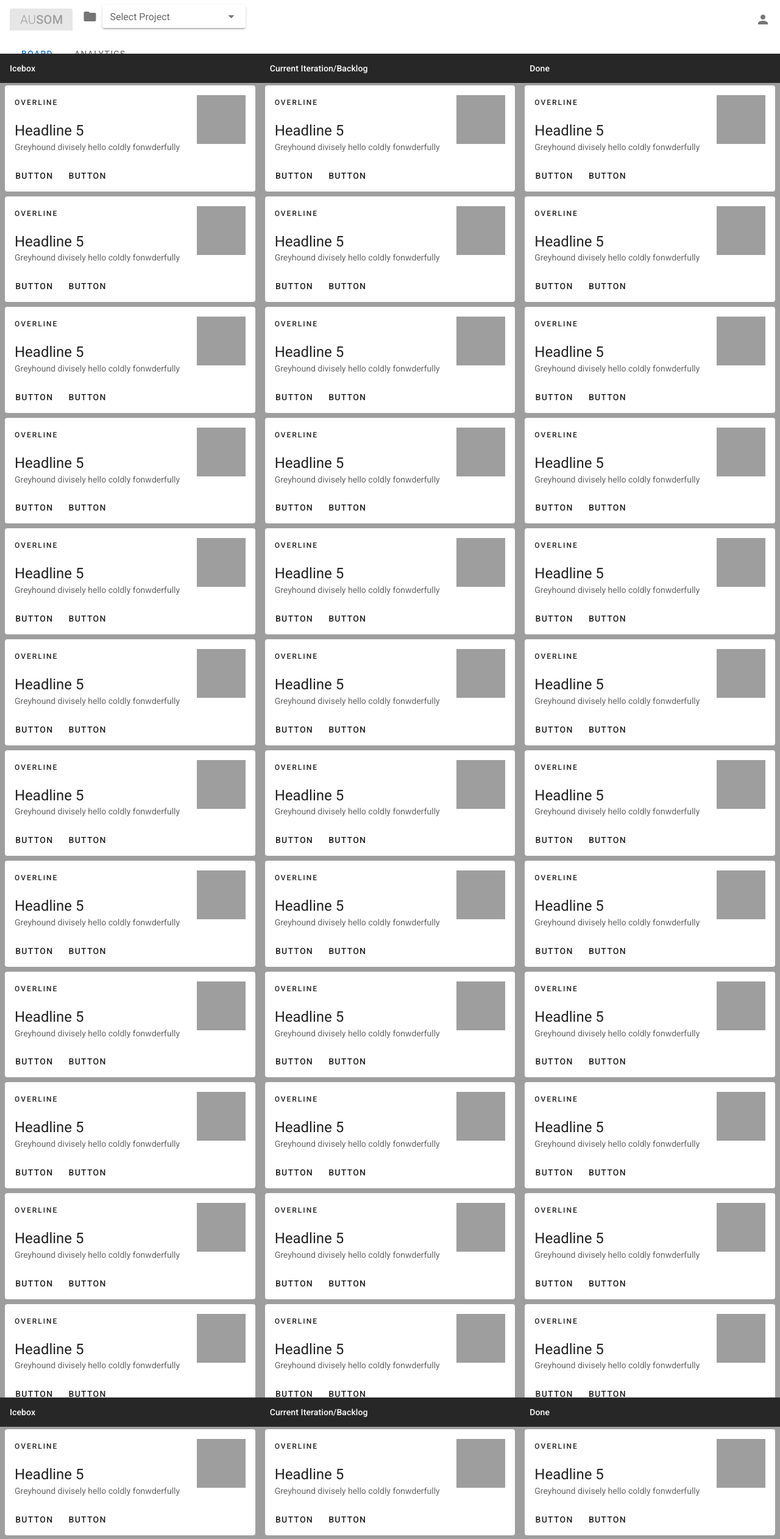
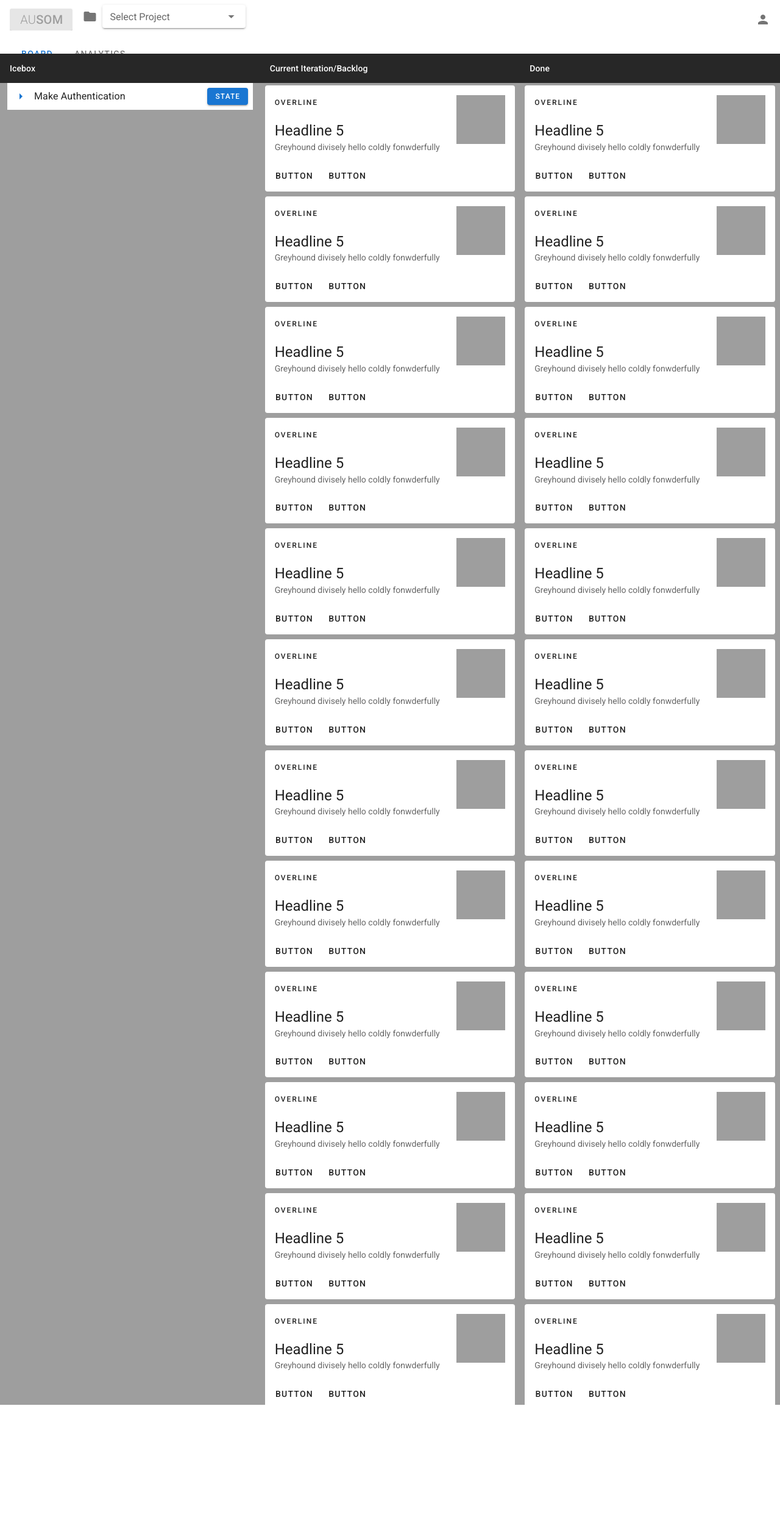
Before and after one commit to madevara24/performance-report-prototype, a Vue app: page /project/1/board in a window 1280 px wide. Shown: the top 2523 px of the page at 61% size. After the commit the page ends 2315 px from the top, so only its background shows below. Built offline with nearby package versions, Linux system fonts and the light colour scheme.

Commit message:
Add task card prototype

```diff
--- a/src/components/Navbar.vue
+++ b/src/components/Navbar.vue
@@ -36,10 +36,10 @@
       <template v-if="isOnProjectPage" #extension>
           <v-toolbar-items>
             <v-tabs grow>
-              <v-tab>
+              <v-tab href="board">
                 Board
               </v-tab>
-              <v-tab>
+              <v-tab href="analytics">
                 Analytics
               </v-tab>
             </v-tabs>
--- /dev/null
+++ b/src/components/TaskCard.vue
@@ -0,0 +1,34 @@
+<template>
+    <div>
+        <v-sheet color="white px-3" width="inherit">
+            <v-row>
+                <template>
+                    <v-btn class="ma-1" color="primary" dark icon @click="isExtended = !isExtended">
+                        <v-icon v-if="isExtended" dark>arrow_drop_down</v-icon>
+                        <v-icon v-if="!isExtended" dark>arrow_right</v-icon>
+                    </v-btn>
+                </template>
+                <template v-if="!isExtended">
+                        <span class="subtitle-1 d-flex align-center">{{cardData.title}}</span>
+                        <v-spacer></v-spacer>
+                        <v-btn class="mt-2 mr-2 d-flex align-right" color="primary" dark small>
+                            State
+                        </v-btn>
+                </template>
+            </v-row>
+        </v-sheet>
+    </div>
+</template>
+
+<script>
+export default {
+    props:{
+        cardData: null
+    },
+    data() {
+        return {
+            isExtended: false
+        }
+    },
+}
+</script>
--- a/src/views/Analytics.vue
+++ b/src/views/Analytics.vue
@@ -13,7 +13,20 @@
             <v-card-title>Deliverabillity</v-card-title>
             <v-card-text>
               The deliverability graph goes here
-              Deliverabillity : completed/total (shown per iteration)
+              <v-sparkline
+                :value="burndown.value"
+                :gradient="gradient"
+                :smooth="radius || false"
+                :padding="padding"
+                :line-width="width"
+                :stroke-linecap="lineCap"
+                :gradient-direction="gradientDirection"
+                :fill="fill"
+                :type="type"
+                :auto-line-width="autoLineWidth"
+                auto-draw
+                show-labels
+              ></v-sparkline>
             </v-card-text>
           </v-card>
         </v-col>
@@ -39,11 +52,37 @@
 </template>
 
 <script>
+const gradients = [
+    ['#222'],
+    ['#42b3f4'],
+    ['red', 'orange', 'yellow'],
+    ['purple', 'violet'],
+    ['#00c6ff', '#F0F', '#FF0'],
+    ['#f72047', '#ffd200', '#1feaea'],
+  ]
 export default {
   created() {
     //eslint-disable-next-line
     // console.log(this.$route.params.projectId)
   },
+  data() {
+    return {
+      width: 2,
+      radius: 10,
+      padding: 8,
+      lineCap: 'round',
+      gradient: gradients[5],
+      value: [0, 2, 5, 9, 5, 10, 3, 5, 0, 0, 1, 8, 2, 9, 0],
+      gradientDirection: 'top',
+      gradients,
+      fill: false,
+      type: 'trend',
+      autoLineWidth: false,
+      burndown:{
+        value:[12, 12, 9, 4, 0],
+      }
+    }
+  },
 
 }
 </script>
--- a/src/views/Board.vue
+++ b/src/views/Board.vue
@@ -4,25 +4,9 @@
             <v-col cols="12" sm="4" class="py-0 px-3 custom-border grey" >
                 <v-row><BoardColumnHeader :headerData="iceboxColumn"/></v-row>
                 <v-row>
-                    <v-card v-for="n in 12" :key="n" class="my-1 mx-2" flat><v-list-item three-line>
-                        <v-list-item-content>
-                            <div class="overline mb-4">OVERLINE</div>
-                            <v-list-item-title class="headline mb-1">Headline 5</v-list-item-title>
-                            <v-list-item-subtitle>Greyhound divisely hello coldly fonwderfully</v-list-item-subtitle>
-                        </v-list-item-content>
-
-                        <v-list-item-avatar
-                            tile
-                            size="80"
-                            color="grey"
-                        ></v-list-item-avatar>
-                        </v-list-item>
-
-                        <v-card-actions>
-                        <v-btn text>Button</v-btn>
-                        <v-btn text>Button</v-btn>
-                        </v-card-actions>
-                    </v-card>
+                    <v-col cols="12" sm="12">
+                        <TaskCard :cardData="cards[0]" />
+                    </v-col>
                 </v-row>
             </v-col>
             <v-col cols="12" sm="4" class="py-0 px-3 custom-border grey" >
@@ -74,85 +58,13 @@
                 </v-row>
             </v-col>
         </v-row>
-        <v-row class="grey">
-            <v-col cols="12" sm="4" class="py-0 px-3 custom-border grey" >
-                <v-row><BoardColumnHeader :headerData="iceboxColumn"/></v-row>
-                <v-row>
-                    <v-card v-for="n in 12" :key="n" class="my-1 mx-2" flat><v-list-item three-line>
-                        <v-list-item-content>
-                            <div class="overline mb-4">OVERLINE</div>
-                            <v-list-item-title class="headline mb-1">Headline 5</v-list-item-title>
-                            <v-list-item-subtitle>Greyhound divisely hello coldly fonwderfully</v-list-item-subtitle>
-                        </v-list-item-content>
 
-                        <v-list-item-avatar
-                            tile
-                            size="80"
-                            color="grey"
-                        ></v-list-item-avatar>
-                        </v-list-item>
-
-                        <v-card-actions>
-                        <v-btn text>Button</v-btn>
-                        <v-btn text>Button</v-btn>
-                        </v-card-actions>
-                    </v-card>
-                </v-row>
-            </v-col>
-            <v-col cols="12" sm="4" class="py-0 px-3 custom-border grey" >
-                <v-row><BoardColumnHeader :headerData="backlogColumn"/></v-row>
-                <v-row>
-                    <v-card v-for="n in 12" :key="n" class="my-1 mx-2" flat><v-list-item three-line>
-                        <v-list-item-content>
-                            <div class="overline mb-4">OVERLINE</div>
-                            <v-list-item-title class="headline mb-1">Headline 5</v-list-item-title>
-                            <v-list-item-subtitle>Greyhound divisely hello coldly fonwderfully</v-list-item-subtitle>
-                        </v-list-item-content>
-
-                        <v-list-item-avatar
-                            tile
-                            size="80"
-                            color="grey"
-                        ></v-list-item-avatar>
-                        </v-list-item>
-
-                        <v-card-actions>
-                        <v-btn text>Button</v-btn>
-                        <v-btn text>Button</v-btn>
-                        </v-card-actions>
-                    </v-card>
-                </v-row>
-            </v-col>
-            <v-col cols="12" sm="4" class="py-0 px-3 custom-border grey" >
-                <v-row><BoardColumnHeader :headerData="doneColumn"/></v-row>
-                <v-row>
-                    <v-card v-for="n in 12" :key="n" class="my-1 mx-2" flat><v-list-item three-line>
-                        <v-list-item-content>
-                            <div class="overline mb-4">OVERLINE</div>
-                            <v-list-item-title class="headline mb-1">Headline 5</v-list-item-title>
-                            <v-list-item-subtitle>Greyhound divisely hello coldly fonwderfully</v-list-item-subtitle>
-                        </v-list-item-content>
-
-                        <v-list-item-avatar
-                            tile
-                            size="80"
-                            color="grey"
-                        ></v-list-item-avatar>
-                        </v-list-item>
-
-                        <v-card-actions>
-                        <v-btn text>Button</v-btn>
-                        <v-btn text>Button</v-btn>
-                        </v-card-actions>
-                    </v-card>
-                </v-row>
-            </v-col>
-        </v-row>
     </div>
 </template>
 
 <script>
 import BoardColumnHeader from '../components/BoardColumnHeader.vue'
+import TaskCard from '../components/TaskCard.vue'
 export default {
     data() {
         return {
@@ -164,11 +76,17 @@ export default {
             },
             doneColumn:{
                 title:'Done'
-            }
+            },
+            cards:[
+                {
+                    title:"Make Authentication",
+
+                }
+            ]
         }
     },
     components: {
-        BoardColumnHeader
+        BoardColumnHeader, TaskCard
     }
 }
 </script>
```
